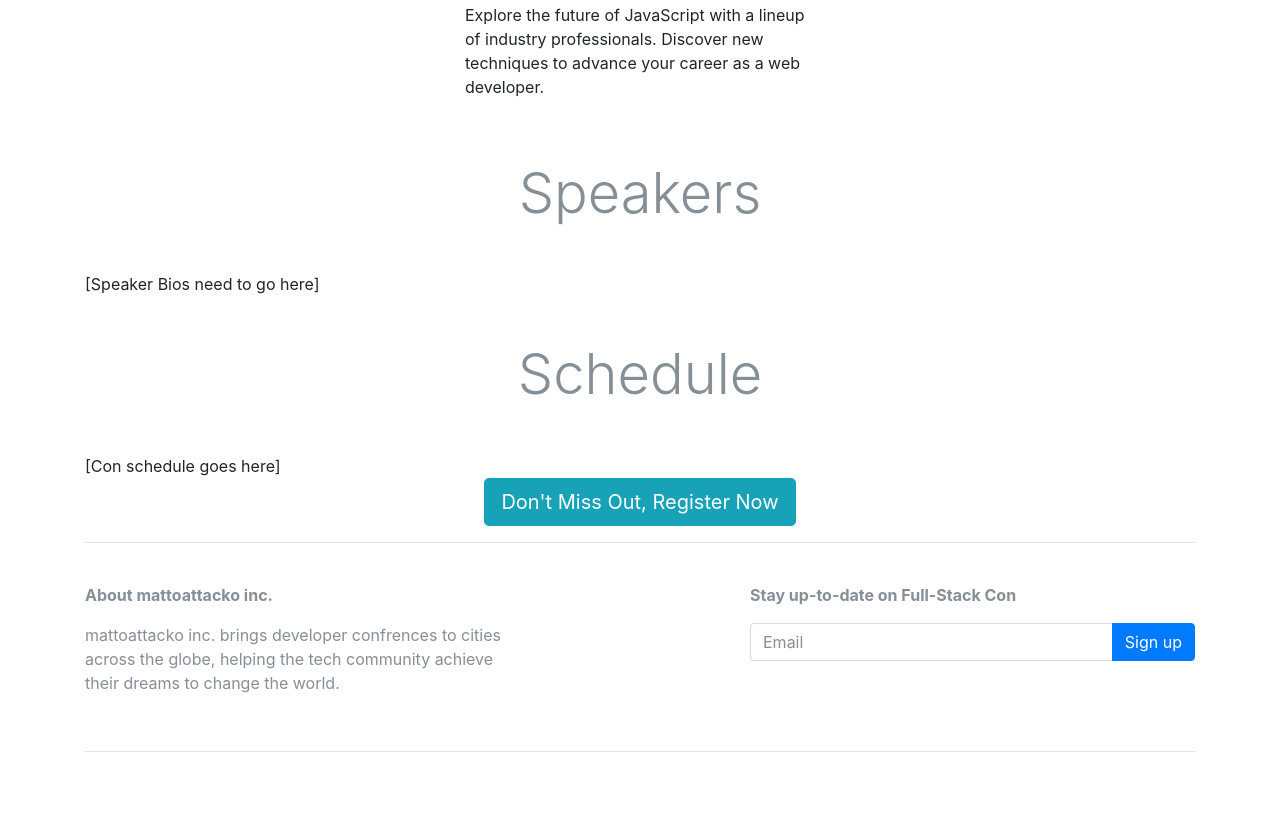
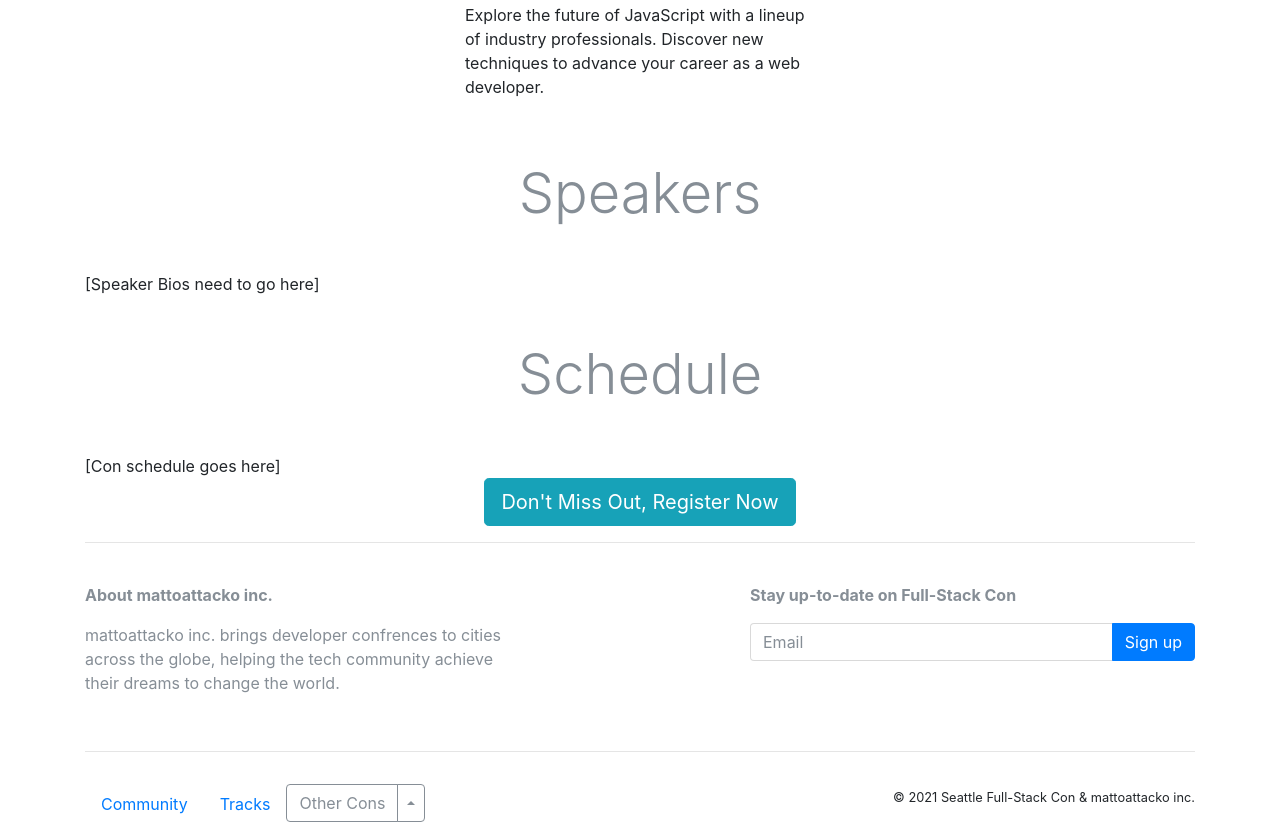
Before and after one commit to mattoattacko/Seattle_Full_Stack_Con, a plain HTML site: page index.html in a window 1280 px wide. Shown: the part 888-1728 px from the top of the page. Before the commit the page ends 1656 px from the top, so only its background shows below. Drawn offline with nearby package versions, Linux system fonts and the light colour scheme.

Commit message:
worked on footer

```diff
--- a/index.html
+++ b/index.html
@@ -119,6 +119,39 @@
     </div>
     <hr><!-- /signup form -->
 
+    <!-- footer -->
+    <div class="row py-3">
+      <div class="col-md-7">
+        <ul class="nav">
+          <li class="nav-item">
+            <a class="nav-link active" href="#">Community</a>
+          </li>
+          <li class="nav-item">
+            <a class="nav-link" href="#">Tracks</a>
+          </li>
+          <li class="nav-item">
+            <div class="btn-group dropup">
+              <button type="button" class="btn btn-outline-secondary">Other Cons</button>
+              <button type="button" class="btn btn-outline-secondary dropdown-toggle dropdown-toggle-split" data-toggle="dropdown"
+                aria-haspopup="true" aria-expanded="false">
+                <span class="sr-only">Toggle Dropdown</span>
+              </button>
+              <div class="dropdown-menu">
+                <a class="dropdown-item" href="#">CSS Con</a>
+                <a class="dropdown-item" href="#">Python Con</a>
+                <a class="dropdown-item" href="#">Java Con</a>
+                <a class="dropdown-item" href="#">Shaka Con</a>
+              </div>
+            </div>
+          </li>
+        </ul>
+      </div>
+      <div class="col-md text-md-right">
+        <small>&copy; 2021 Seattle Full-Stack Con &amp; mattoattacko inc.</small>
+      </div>
+    </div>
+    <!-- /footer -->
+
   </div><!-- /.container-->
 
   <!-- Optional JavaScript -->
```
